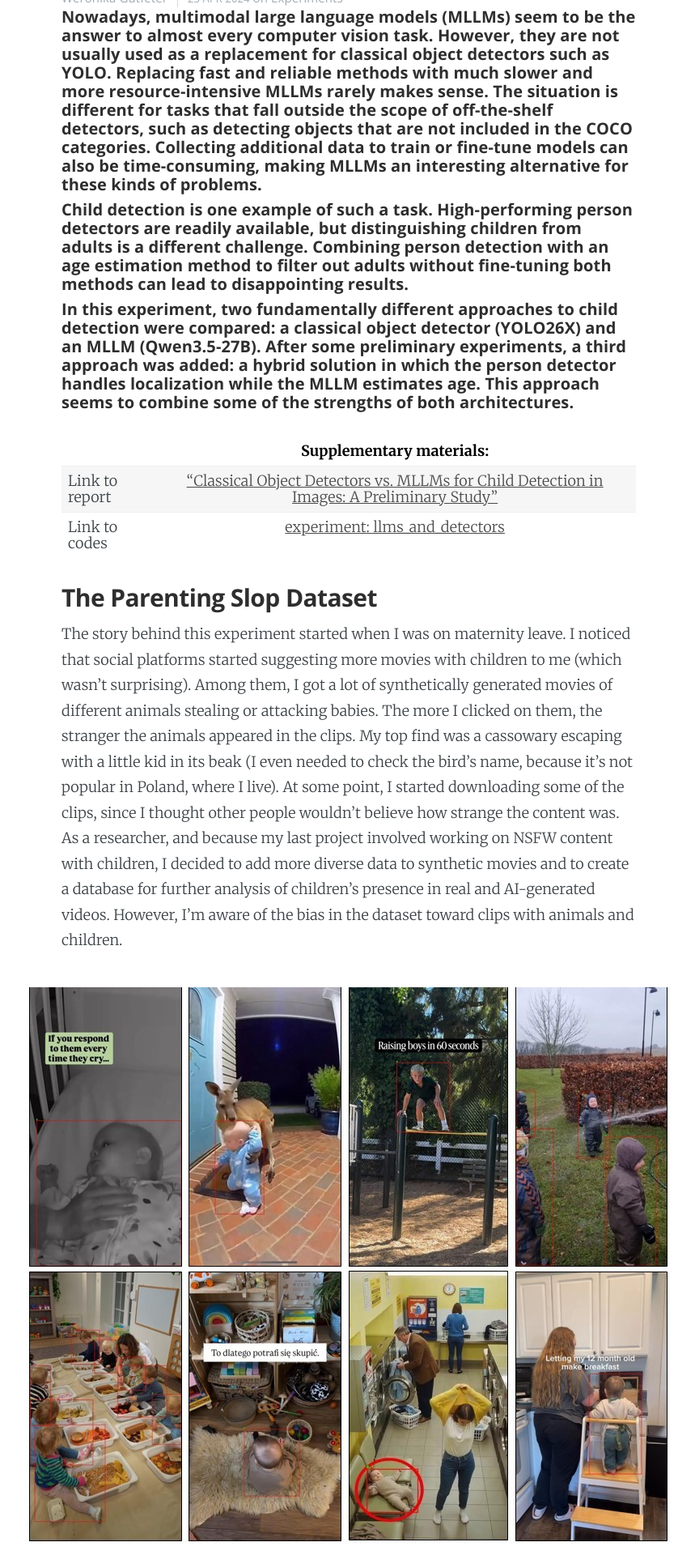
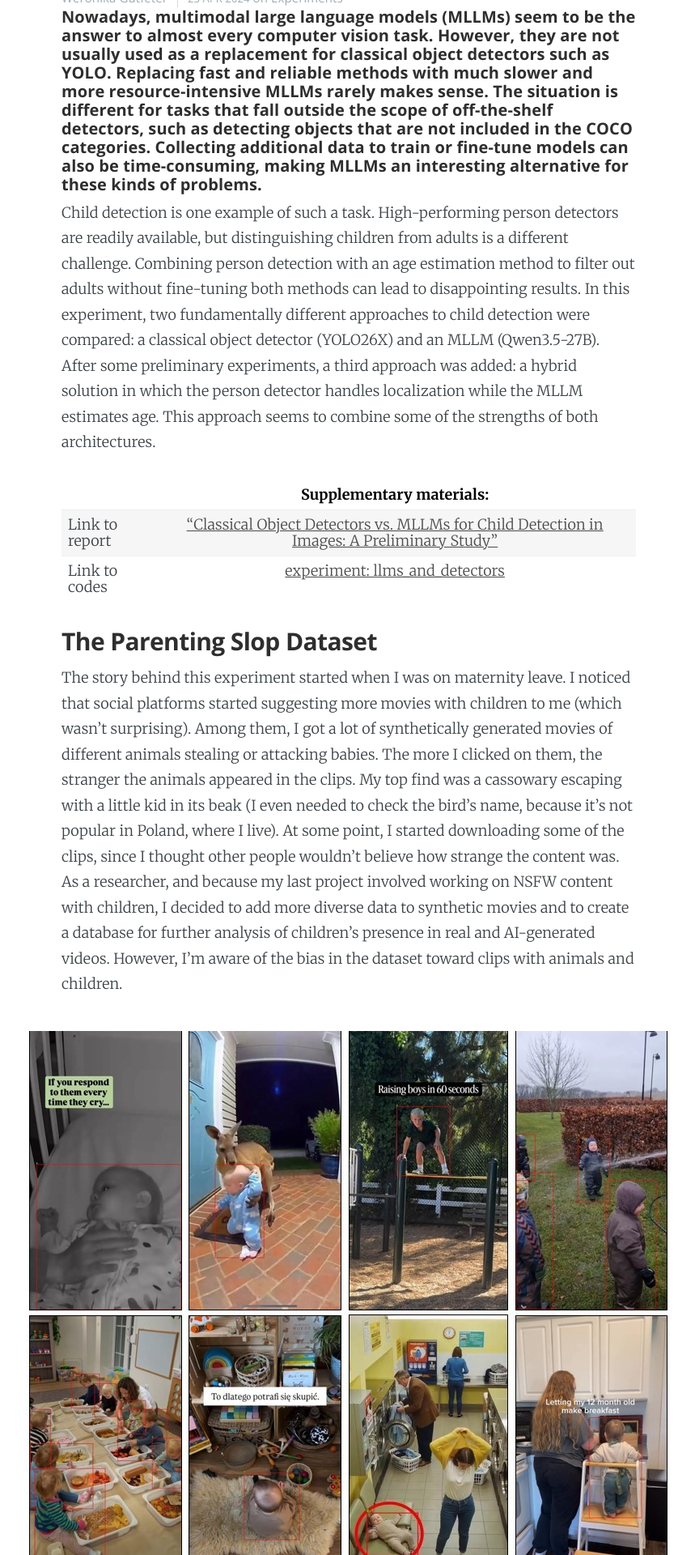
Before and after one commit to weronikagutfeter/weronikagutfeter.github.io, a Jekyll site: the page built from _posts/2026-10-10-llms_vs_detectors.md, in a window 1280 px wide. Shown: the part 565-2485 px from the top of the page at 81% size, without its empty margins (209-1068 px from the left). Built offline with Jekyll 4.4.1, drawn with Linux system fonts in a browser that asks for light colours; nearby versions of some CDN libraries.

```diff
--- a/_posts/2026-10-10-llms_vs_detectors.md
+++ b/_posts/2026-10-10-llms_vs_detectors.md
@@ -12,9 +12,9 @@ categories: weronika
 
 ##### Nowadays, multimodal large language models (MLLMs) seem to be the answer to almost every computer vision task. However, they are not usually used as a replacement for classical object detectors such as YOLO. Replacing fast and reliable methods with much slower and more resource-intensive MLLMs rarely makes sense. The situation is different for tasks that fall outside the scope of off-the-shelf detectors, such as detecting objects that are not included in the COCO categories. Collecting additional data to train or fine-tune models can also be time-consuming, making MLLMs an interesting alternative for these kinds of problems.
 
-##### Child detection is one example of such a task. High-performing person detectors are readily available, but distinguishing children from adults is a different challenge. Combining person detection with an age estimation method to filter out adults without fine-tuning both methods can lead to disappointing results.
+Child detection is one example of such a task. High-performing person detectors are readily available, but distinguishing children from adults is a different challenge. Combining person detection with an age estimation method to filter out adults without fine-tuning both methods can lead to disappointing results.
 <!--more-->
-##### In this experiment, two fundamentally different approaches to child detection were compared: a classical object detector (YOLO26X) and an MLLM (Qwen3.5-27B). After some preliminary experiments, a third approach was added: a hybrid solution in which the person detector handles localization while the MLLM estimates age. This approach seems to combine some of the strengths of both architectures.
+In this experiment, two fundamentally different approaches to child detection were compared: a classical object detector (YOLO26X) and an MLLM (Qwen3.5-27B). After some preliminary experiments, a third approach was added: a hybrid solution in which the person detector handles localization while the MLLM estimates age. This approach seems to combine some of the strengths of both architectures.
 
 
 
```
